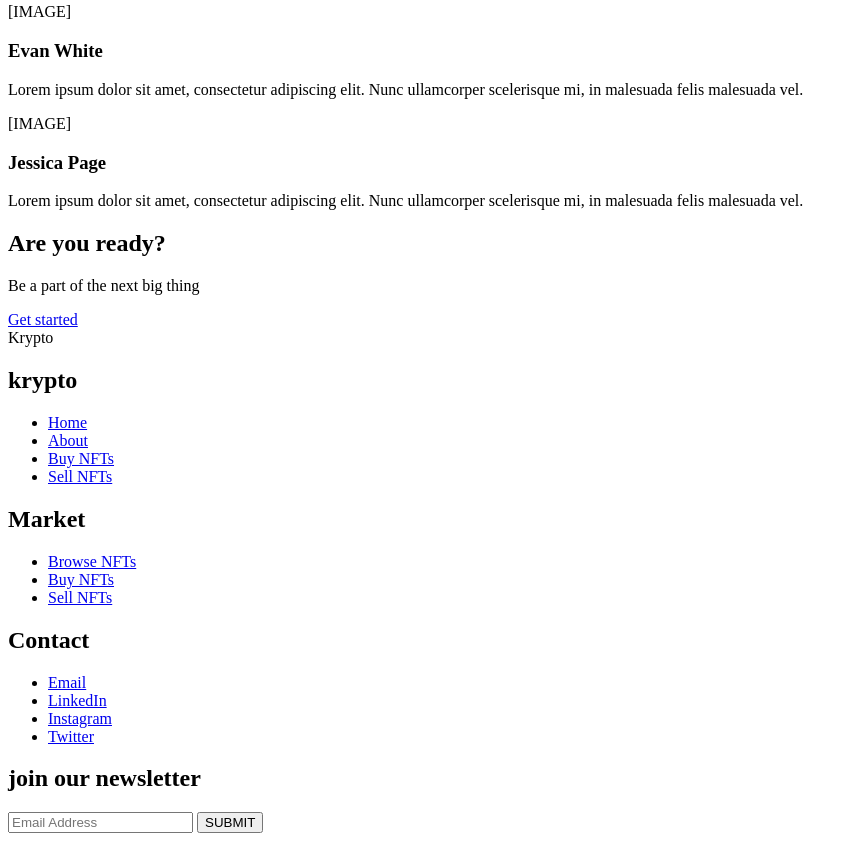
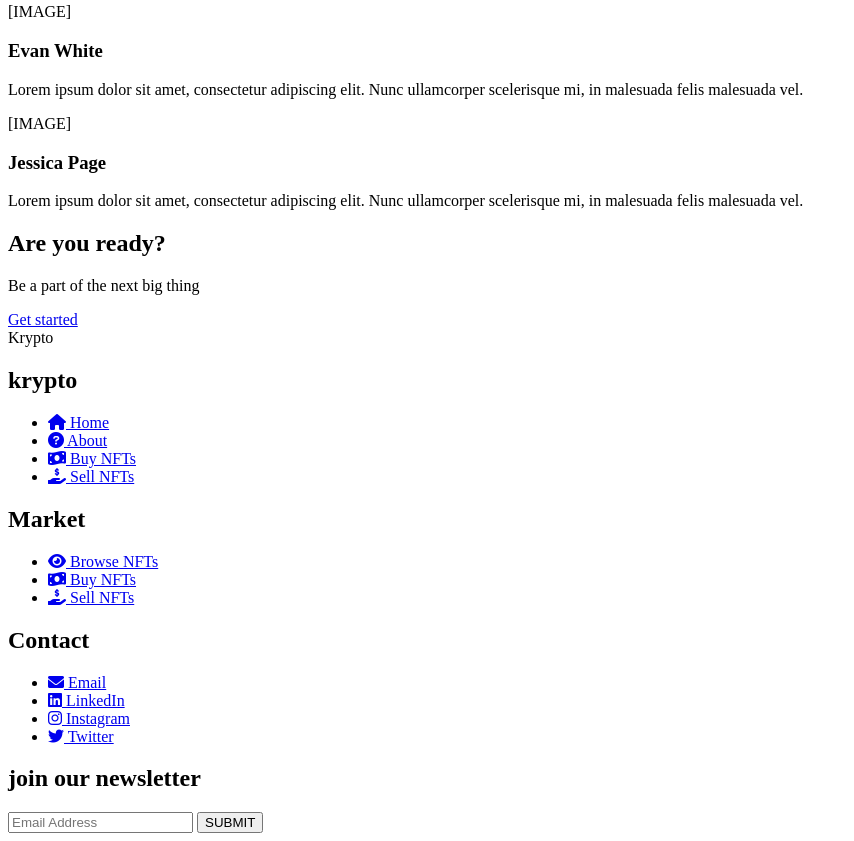
Before and after one commit to NJIT-WIS/nft-site-amm0116, a website: page docs/index.html in a window 1280 px wide. Shown: the part 1070-1911 px from the top of the page, without its empty margins (0-854 px from the left). Drawn offline with Linux system fonts and the light colour scheme.

Commit message:
Add FontAwesome icons to footer links

```diff
--- a/docs/index.html
+++ b/docs/index.html
@@ -8,6 +8,13 @@
     <meta name="keywords" content="nft, crypto, cryptocurrency, invest">
     <title>KRYPTO</title>
     <link rel="stylesheet" href="css/main.css">
+
+    <link rel="preload" href="https://cdnjs.cloudflare.com/ajax/libs/font-awesome/6.0.0-beta2/css/all.min.css"
+        as="style" onload="this.onload=null;this.rel='stylesheet'">
+    <noscript>
+    <link rel="stylesheet" href="https://cdnjs.cloudflare.com/ajax/libs/font-awesome/6.0.0-beta2/css/all.min.css">
+    </noscript>
+
   </head>
   <body>
 
@@ -226,19 +233,19 @@
             <ul>
 
             <li>
-                <a class="footer-link" href="#" aria-label="Home page for Krypto">Home</a>
+                <a class="footer-link" href="#" aria-label="Home page for Krypto"><i class="fas fa-home"></i> Home</a>
             </li>
 
             <li>
-                <a class="footer-link" href="#" aria-label="About page for Krypto">About</a>
+                <a class="footer-link" href="#" aria-label="About page for Krypto"><i class="fas fa-question-circle"></i> About</a>
             </li>
 
             <li>
-                <a class="footer-link" href="#" aria-label="Buy NFTs from Krypto">Buy NFTs</a>
+                <a class="footer-link" href="#" aria-label="Buy NFTs from Krypto"><i class="fas fa-money-bill-wave"></i> Buy NFTs</a>
             </li>
 
             <li>
-                <a class="footer-link" href="#" aria-label="Sell NFTs on Krypto">Sell NFTs</a>
+                <a class="footer-link" href="#" aria-label="Sell NFTs on Krypto"><i class="fas fa-hand-holding-usd"></i> Sell NFTs</a>
             </li>
 
             </ul>
@@ -252,15 +259,15 @@
             <ul>
 
                 <li>
-                    <a class="footer-link" href="#" aria-label="Browse NFTs on Krypto">Browse NFTs</a>
+                    <a class="footer-link" href="#" aria-label="Browse NFTs on Krypto"><i class="fas fa-eye"></i> Browse NFTs</a>
                 </li>
 
                 <li>
-                    <a class="footer-link" href="#" aria-label="Buy NFTs from Krypto">Buy NFTs</a>
+                    <a class="footer-link" href="#" aria-label="Buy NFTs from Krypto"><i class="fas fa-money-bill-wave"></i> Buy NFTs</a>
                 </li>
 
                 <li>
-                    <a class="footer-link" href="#" aria-label="Sell NFTs on Krypto">Sell NFTs</a>
+                    <a class="footer-link" href="#" aria-label="Sell NFTs on Krypto"><i class="fas fa-hand-holding-usd"></i> Sell NFTs</a>
                 </li>
 
             </ul>
@@ -274,19 +281,19 @@
             <ul>
 
             <li>
-                <a class="footer-link" href="#" aria-label="Email Krypto sales team">Email</a>
+                <a class="footer-link" href="#" aria-label="Email Krypto sales team"><i class="fas fa-envelope"></i> Email</a>
             </li>
 
             <li>
-                <a class="footer-link" href="#" aria-label="Krypto's LinkedIn profile">LinkedIn</a>
+                <a class="footer-link" href="#" aria-label="Krypto's LinkedIn profile"><i class="fab fa-linkedin"></i> LinkedIn</a>
             </li>
 
             <li>
-                <a class="footer-link" href="#" aria-label="Krypto's Instagram profile">Instagram</a>
+                <a class="footer-link" href="#" aria-label="Krypto's Instagram profile"><i class="fab fa-instagram"></i> Instagram</a>
             </li>
 
             <li>
-                <a class="footer-link" href="#" aria-label="Krypto's Twitter profile">Twitter</a>
+                <a class="footer-link" href="#" aria-label="Krypto's Twitter profile"><i class="fab fa-twitter"></i> Twitter</a>
             </li>
 
             </ul>
```
